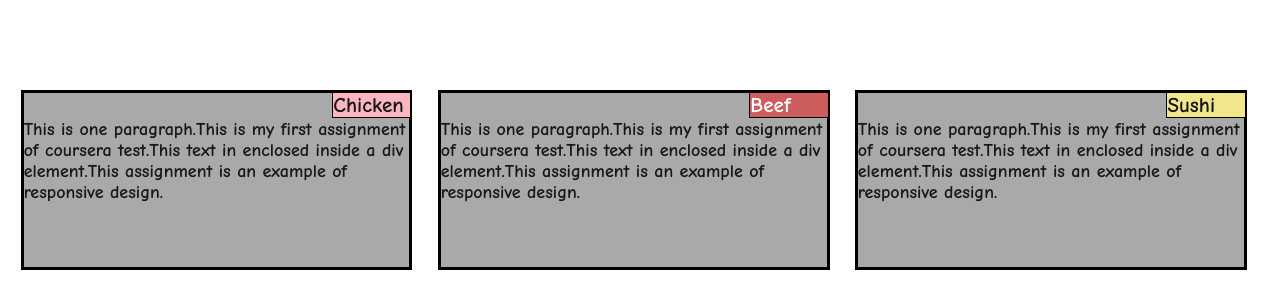
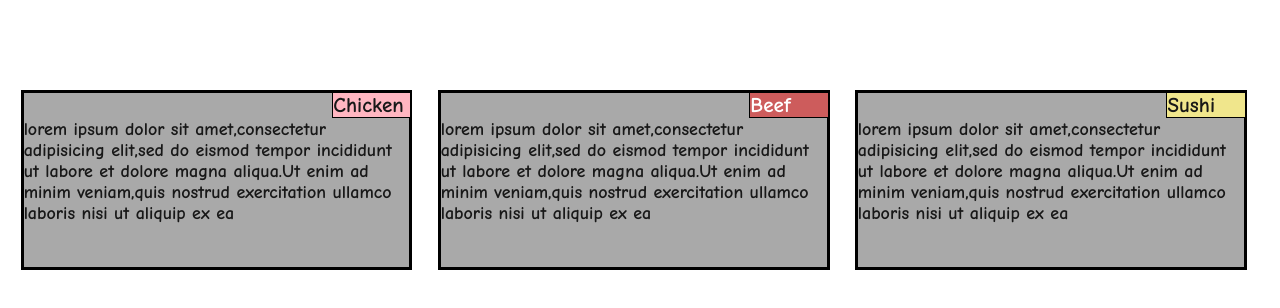
Before and after one commit to pranshusoni104/html-test, a plain HTML site: page module2 assignment.html in a window 1280 px wide. Shown: the part 80-388 px from the top of the page. Drawn offline with Linux system fonts and the light colour scheme.

Commit message:
Update module2 assignment.html

```diff
--- a/module2 assignment.html
+++ b/module2 assignment.html
@@ -105,16 +105,16 @@
  <div >
  	<section id="p1" class="col-lg-3 col-md-6 col-xs-12">
  		<h3 style="background-color: lightpink;">Chicken</h3>
- 		This is one paragraph.This is my first assignment of coursera test.This text in enclosed inside a div element.This assignment is an example of responsive design.
+ 		lorem ipsum dolor sit amet,consectetur adipisicing elit,sed do eismod tempor incididunt ut labore et dolore magna aliqua.Ut enim ad minim veniam,quis nostrud exercitation ullamco laboris nisi ut aliquip ex ea
 
  	</section>
  	<section id="p2" class="col-lg-3 col-md-6 col-xs-12">
  		<h3 id="h" style="background-color: indianred;">Beef</h3>
- 		This is one paragraph.This is my first assignment of coursera test.This text in enclosed inside a div element.This assignment is an example of responsive design.
+ 		lorem ipsum dolor sit amet,consectetur adipisicing elit,sed do eismod tempor incididunt ut labore et dolore magna aliqua.Ut enim ad minim veniam,quis nostrud exercitation ullamco laboris nisi ut aliquip ex ea
  	</section>
  	<section id="p3" class="col-lg-3 col-md-6 col-xs-12" style="float: left" >
  		<h3  style="background-color: khaki;">Sushi</h3>
- 		This is one paragraph.This is my first assignment of coursera test.This text in enclosed inside a div element.This assignment is an example of responsive design.
+ 		lorem ipsum dolor sit amet,consectetur adipisicing elit,sed do eismod tempor incididunt ut labore et dolore magna aliqua.Ut enim ad minim veniam,quis nostrud exercitation ullamco laboris nisi ut aliquip ex ea
  	</section>
 
  </div>
```
